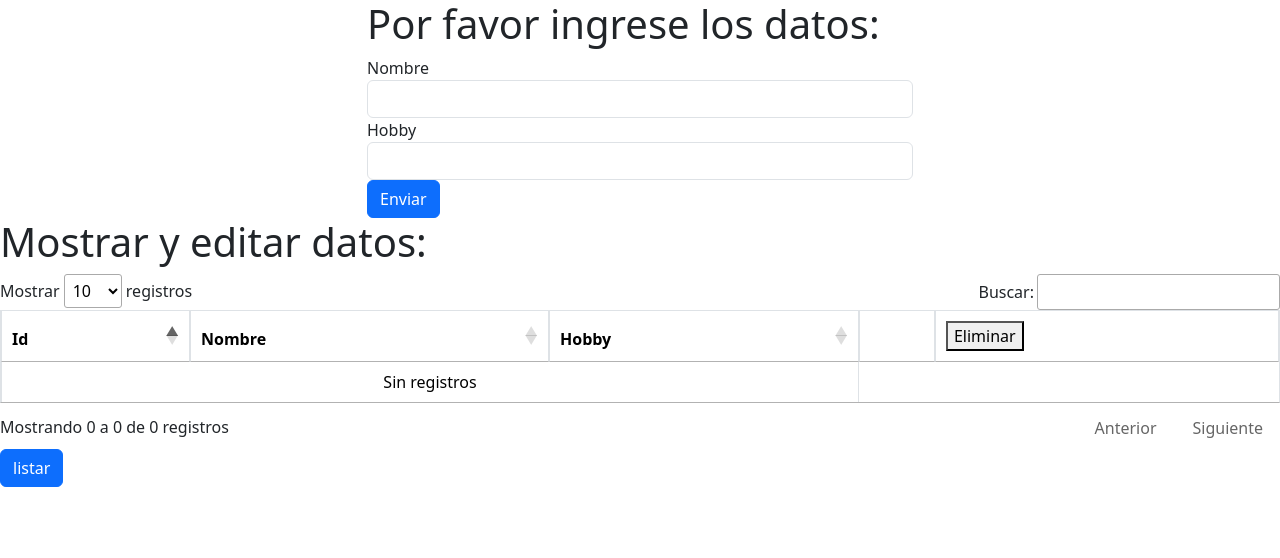
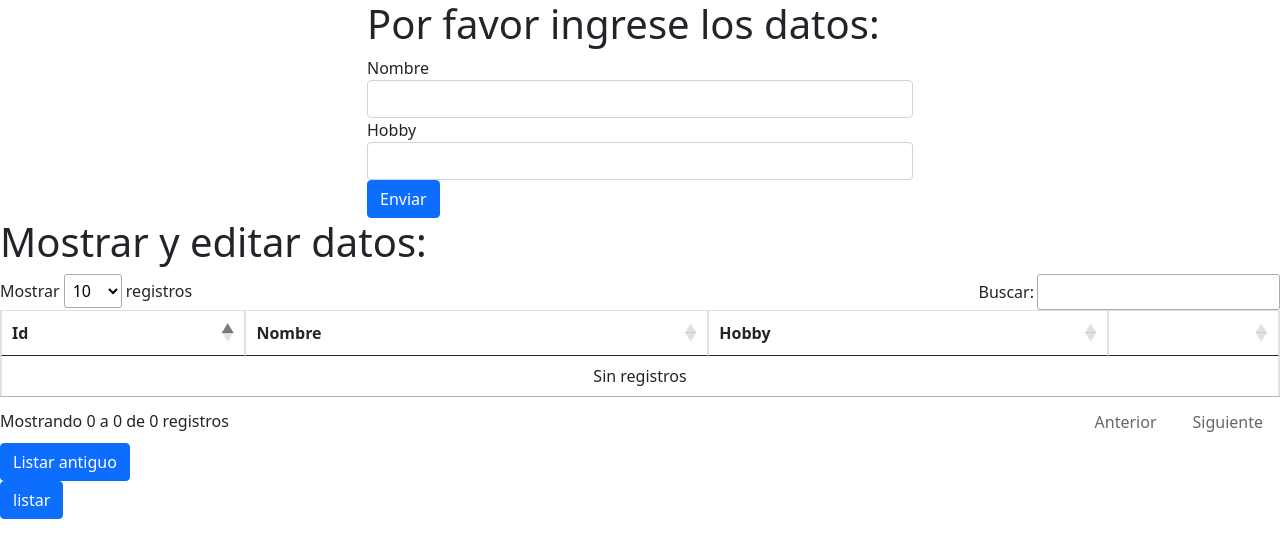
Before and after one commit to Kevin01-sys/php-without-framework, a PHP site: page / in a window 1280 px wide. Shown: the top 558 px of the page. Run offline with PHP 8.4, Linux system fonts and the light colour scheme; data that the repository does not hold is empty; some libraries are stand-ins or nearby versions.

Commit message:
Se ordeno y comento archivo index.php, se agrego basic.css y se creo btn eliminar y editar pero no funcionan

```diff
--- /dev/null
+++ b/basic.css
@@ -0,0 +1,13 @@
+table, th, td {
+  border: 1px solid black;
+  border-collapse: collapse;
+}
+
+table.center {
+  margin-left: auto;
+  margin-right: auto;
+}
+
+.col-centrar{
+	margin: 0 auto;
+}
--- a/index.php
+++ b/index.php
@@ -7,26 +7,15 @@ $id=13;
 	<meta charset="UTF-8">
     <meta name="viewport" content="width=device-width, initial-scale=1.0">
     <meta http-equiv="X-UA-Compatible" content="ie=edge">
-<style>
-table, th, td {
-  border: 1px solid black;
-  border-collapse: collapse;
-}
-
-table.center {
-  margin-left: auto;
-  margin-right: auto;
-}
-</style>
+	<title>Tutorial Conexión PHP BD puro</title>
+	<!-- Css usado para dar estilo a la hoja -->
+	<link href="basic.css" rel="stylesheet" title="Default Style">
+	<!--Librerias para el uso del Datatable-->
 	<link rel="stylesheet" type="text/css" href="//cdn.datatables.net/1.10.21/css/jquery.dataTables.min.css"/>
-	<title>Tutorial Conexión PHP BD puro</title>
-	<link rel="stylesheet" type="text/css" href="css/bootstrap.min.css">
-	<style>
-		.col-centrar{
-			margin: 0 auto;
-		}
-	</style>
-	<script src="http://ajax.googleapis.com/ajax/libs/jquery/1.7.1/jquery.min.js" type="text/javascript"></script>
+	<!-- Librerias para el uso de bootstrap -->
+	<link href="https://cdn.jsdelivr.net/npm/bootstrap@5.0.2/dist/css/bootstrap.min.css" rel="stylesheet">
+	<!-- Librerias para los iconos de los botones -->
+	<link href="http://maxcdn.bootstrapcdn.com/font-awesome/4.1.0/css/font-awesome.min.css" rel="stylesheet">
 </head>
 <body>
 	<!-- Div en el que se podrá registrar usuarios -->
@@ -62,17 +51,20 @@ table.center {
 					      <th scope="col">Nombre</th>
 					      <th scope="col">Hobby</th>
 					      <th scope="col"></th>
-					      <td><button onclick="mostrarDatos(<?php echo $id; ?>)">Eliminar</button></td>
 					    </tr>
 				    </thead>
 				</table>
+				<input type="button" id="btn_listar" class="btn btn-primary" onclick="mostrarDatos(<?php echo $id; ?>)" value="Listar antiguo">
 				<div id="test">
 					<input type="button" id="btn_listar" class="btn btn-primary" value="listar">
+					<!--<button type="button" class="editar btn btn-primary"><i class="fa fa-pencil-square-o"></i></button>
+					<button type="button" class="eliminar btn btn-danger" data-toggle="modal" data-target="#modalEliminar"><i class="fa fa-trash-o"></i></button>-->
 				</div>
+
 		</div>
 	</div>
+
 	<!-- Termino de div listar -->
-
 	<script src="js/jquery-3.5.1.min.js"></script>
 	<script src="js/bootstrap.min.js"></script>
 	<script src="js/bootstrap.bundle.min.js"></script>
@@ -81,14 +73,18 @@ table.center {
 
 </body>
 </html>
-    <script language="javascript" type="text/javascript">
+    <script>
        $(document).ready(function(){
           console.log("Probando document ready");
           listar();
        });
+
+       //Al presionar el boton btn_listar, ocurrira la función listar()
        $("#btn_listar").on("click", function(){
        		listar();
        });
+
+       //La funcíón listar transforma el table "dt_cliente" en un Datatable y trae los datos del servidor
     	var listar = function(){
     		var table = $("#dt_cliente").DataTable({
     			"destroy": true,
@@ -100,6 +96,7 @@ table.center {
     				{"data":"id"},
     				{"data":"nombre"},
     				{"data":"hobby"},
+    				{"defaultContent":'<button type="button" class="editar btn btn-primary"><i class="fa fa-pencil-square-o"></i></button> <button type="button" class="eliminar btn btn-danger" data-toggle="modal" data-target="#modalEliminar"><i class="fa fa-trash-o"></i></button>'},
     			],
     			"language": idioma_espanol,
     		});
@@ -309,6 +306,7 @@ table.center {
     </script>
 
 					    	<script>
+					    		//Función para listar datos. Se reemplazo por el método listar, pero aun sirve para hacer pruebas.
 					    		var mostrarDatos = function(id){
 									//var id = '<?=$id?>';
 									$.ajax({
```
